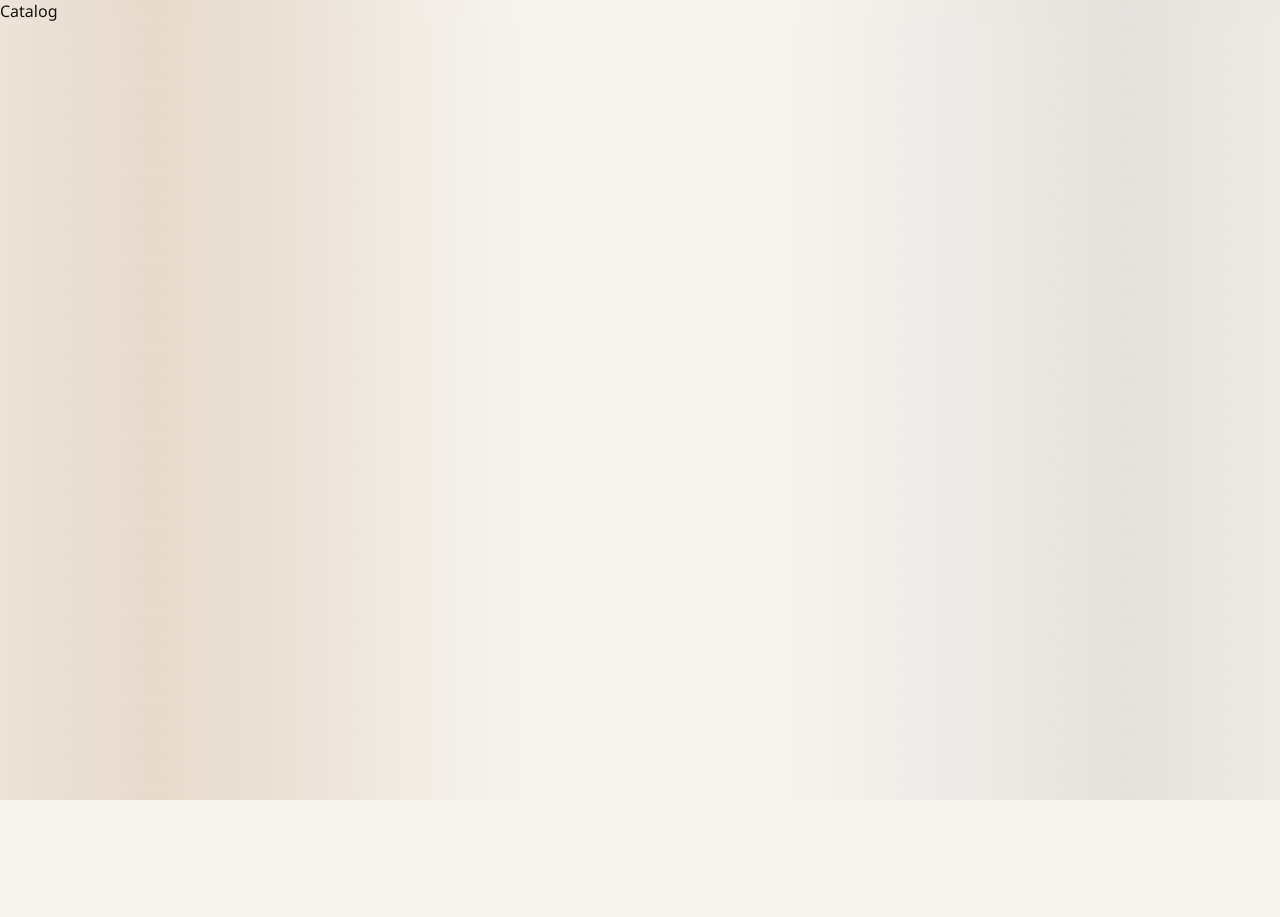
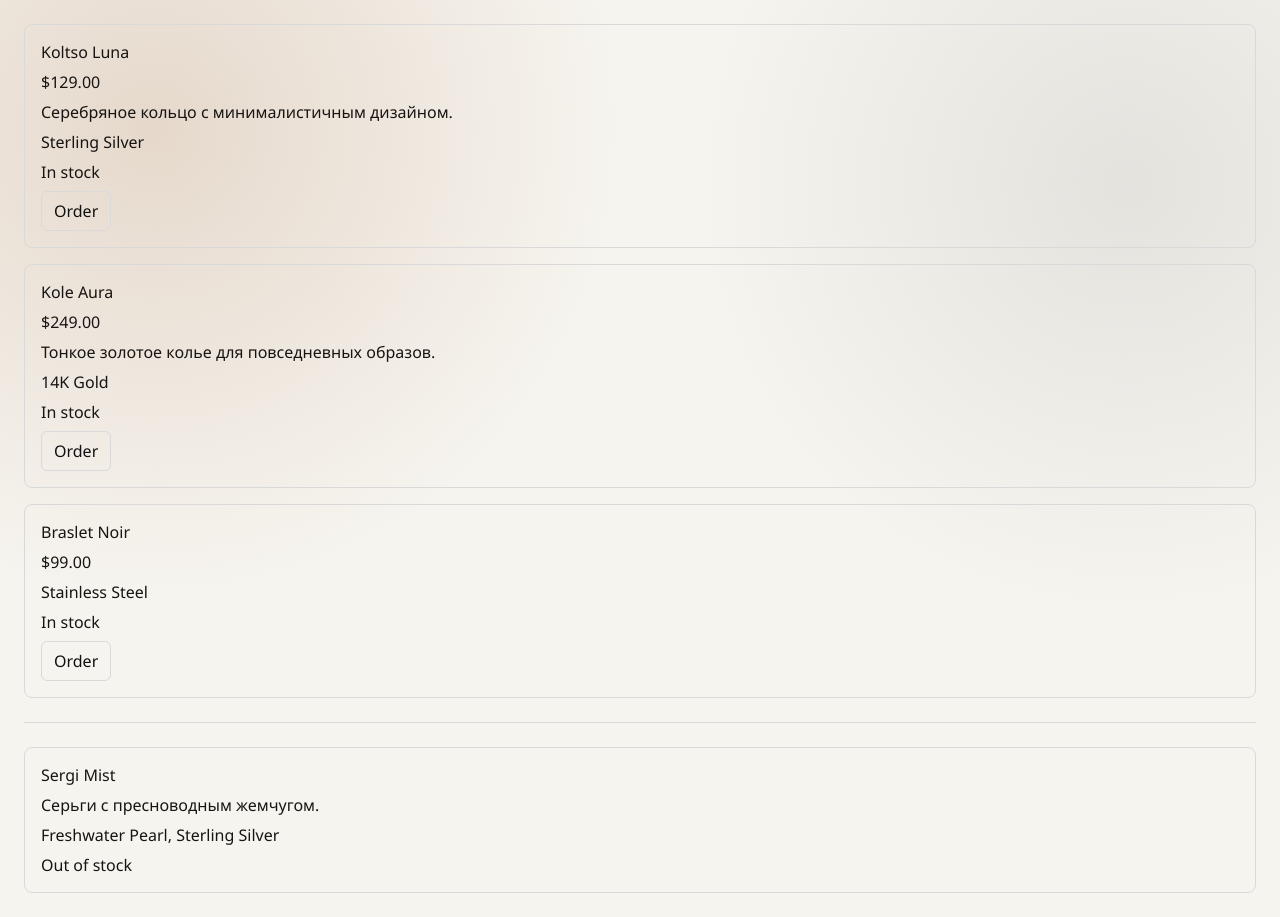
Before and after one commit to Solio69/boho-jewelry-store, a Next.js app in the folder apps/frontend/: page / in a window 1280 px wide. Before the commit the page ends 800 px from the top, so only its background shows below. Built offline with nearby package versions, Linux system fonts and the light colour scheme.

Commit message:
add Catalog base

```diff
--- a/apps/frontend/components/catalog/Catalog.scss
+++ b/apps/frontend/components/catalog/Catalog.scss
@@ -0,0 +1,51 @@
+$catalog-border-color: #d9d9d9;
+$catalog-border: 1px solid $catalog-border-color;
+
+.catalog {
+  padding: 24px;
+}
+
+.catalog__list {
+  display: grid;
+  gap: 16px;
+  padding: 0;
+  margin: 0;
+  list-style: none;
+}
+
+.catalog__item {
+  padding: 16px;
+  border: $catalog-border;
+  border-radius: 8px;
+}
+
+.catalog__unavailable {
+  margin-top: 24px;
+}
+
+.catalog__divider {
+  height: 1px;
+  margin-bottom: 24px;
+  background-color: $catalog-border-color;
+}
+
+.catalog__title,
+.catalog__price,
+.catalog__description,
+.catalog__materials,
+.catalog__status {
+  margin: 0;
+}
+
+.catalog__item > :not(:first-child) {
+  margin-top: 8px;
+}
+
+.catalog__button {
+  display: inline-block;
+  padding: 8px 12px;
+  color: #111111;
+  text-decoration: none;
+  border: $catalog-border;
+  border-radius: 6px;
+}
--- a/apps/frontend/components/catalog/Catalog.tsx
+++ b/apps/frontend/components/catalog/Catalog.tsx
@@ -1,7 +1,62 @@
+import Link from 'next/link'
+import { productsMock } from '../../mocks/products'
 import './Catalog.scss'
 
+const CURRENCY_SYMBOL = '$'
+const MATERIALS_SEPARATOR = ', '
+const IN_STOCK_LABEL = 'In stock'
+const OUT_OF_STOCK_LABEL = 'Out of stock'
+const ORDER_PAGE_HREF = '/order'
+const ORDER_BUTTON_LABEL = 'Order'
+
 const Catalog = () => {
-  return <div className="">Catalog</div>
+  const availableProducts = productsMock.filter(({ isInStock }) => isInStock)
+  const unavailableProducts = productsMock.filter(({ isInStock }) => !isInStock)
+
+  return (
+    <section className="catalog">
+      <ul className="catalog__list">
+        {availableProducts.map((product) => {
+          const { id, titleRu, price, descriptionRu, materials, isInStock } = product
+
+          return (
+            <li key={id} className="catalog__item">
+              <p className="catalog__title">{titleRu}</p>
+              <p className="catalog__price">
+                {CURRENCY_SYMBOL}
+                {price}
+              </p>
+              {descriptionRu ? <p className="catalog__description">{descriptionRu}</p> : null}
+              <p className="catalog__materials">{materials.join(MATERIALS_SEPARATOR)}</p>
+              <p className="catalog__status">{isInStock ? IN_STOCK_LABEL : OUT_OF_STOCK_LABEL}</p>
+              <Link href={ORDER_PAGE_HREF} className="catalog__button">
+                {ORDER_BUTTON_LABEL}
+              </Link>
+            </li>
+          )
+        })}
+      </ul>
+      {unavailableProducts.length ? (
+        <div className="catalog__unavailable">
+          <div className="catalog__divider" />
+          <ul className="catalog__list">
+            {unavailableProducts.map((product) => {
+              const { id, titleRu, descriptionRu, materials, isInStock } = product
+
+              return (
+                <li key={id} className="catalog__item">
+                  <p className="catalog__title">{titleRu}</p>
+                  {descriptionRu ? <p className="catalog__description">{descriptionRu}</p> : null}
+                  <p className="catalog__materials">{materials.join(MATERIALS_SEPARATOR)}</p>
+                  <p className="catalog__status">{isInStock ? IN_STOCK_LABEL : OUT_OF_STOCK_LABEL}</p>
+                </li>
+              )
+            })}
+          </ul>
+        </div>
+      ) : null}
+    </section>
+  )
 }
 
 export default Catalog
--- a/apps/frontend/mocks/products.ts
+++ b/apps/frontend/mocks/products.ts
@@ -6,7 +6,7 @@ export const productsMock: Product[] = [
     slug: 'silver-ring-luna',
     titleRu: 'Koltso Luna',
     titleEn: 'Ring Luna',
-    descriptionRu: 'Serebryanoe koltso s minimalistichnym dizainom.',
+    descriptionRu: 'Серебряное кольцо с минималистичным дизайном.',
     descriptionEn: 'Sterling silver ring with a minimalist design.',
     materials: ['Sterling Silver'],
     price: '129.00',
@@ -14,14 +14,14 @@ export const productsMock: Product[] = [
     isPublished: true,
     sortOrder: 1,
     createdAt: '2026-03-10T10:00:00.000Z',
-    updatedAt: '2026-03-12T09:30:00.000Z'
+    updatedAt: '2026-03-12T09:30:00.000Z',
   },
   {
     id: 'clx2a2b3c4d5e6f7g8h9i0j2',
     slug: 'gold-necklace-aura',
     titleRu: 'Kole Aura',
     titleEn: 'Necklace Aura',
-    descriptionRu: 'Tonkoe zolotoe kole dlya povsednevnykh obrazov.',
+    descriptionRu: 'Тонкое золотое колье для повседневных образов.',
     descriptionEn: 'Delicate gold necklace for everyday looks.',
     materials: ['14K Gold'],
     price: '249.00',
@@ -29,14 +29,14 @@ export const productsMock: Product[] = [
     isPublished: true,
     sortOrder: 2,
     createdAt: '2026-03-09T12:15:00.000Z',
-    updatedAt: '2026-03-12T09:30:00.000Z'
+    updatedAt: '2026-03-12T09:30:00.000Z',
   },
   {
     id: 'clx3a2b3c4d5e6f7g8h9i0j3',
     slug: 'pearl-earrings-mist',
     titleRu: 'Sergi Mist',
     titleEn: null,
-    descriptionRu: 'Sergi s presnovodnym zhemchugom.',
+    descriptionRu: 'Серьги с пресноводным жемчугом.',
     descriptionEn: null,
     materials: ['Freshwater Pearl', 'Sterling Silver'],
     price: '179.00',
@@ -44,7 +44,7 @@ export const productsMock: Product[] = [
     isPublished: true,
     sortOrder: 3,
     createdAt: '2026-03-08T08:40:00.000Z',
-    updatedAt: '2026-03-12T09:30:00.000Z'
+    updatedAt: '2026-03-12T09:30:00.000Z',
   },
   {
     id: 'clx4a2b3c4d5e6f7g8h9i0j4',
@@ -56,9 +56,9 @@ export const productsMock: Product[] = [
     materials: ['Stainless Steel'],
     price: '99.00',
     isInStock: true,
-    isPublished: false,
+    isPublished: true,
     sortOrder: 4,
     createdAt: '2026-03-07T14:20:00.000Z',
-    updatedAt: '2026-03-12T09:30:00.000Z'
-  }
+    updatedAt: '2026-03-12T09:30:00.000Z',
+  },
 ]
```
